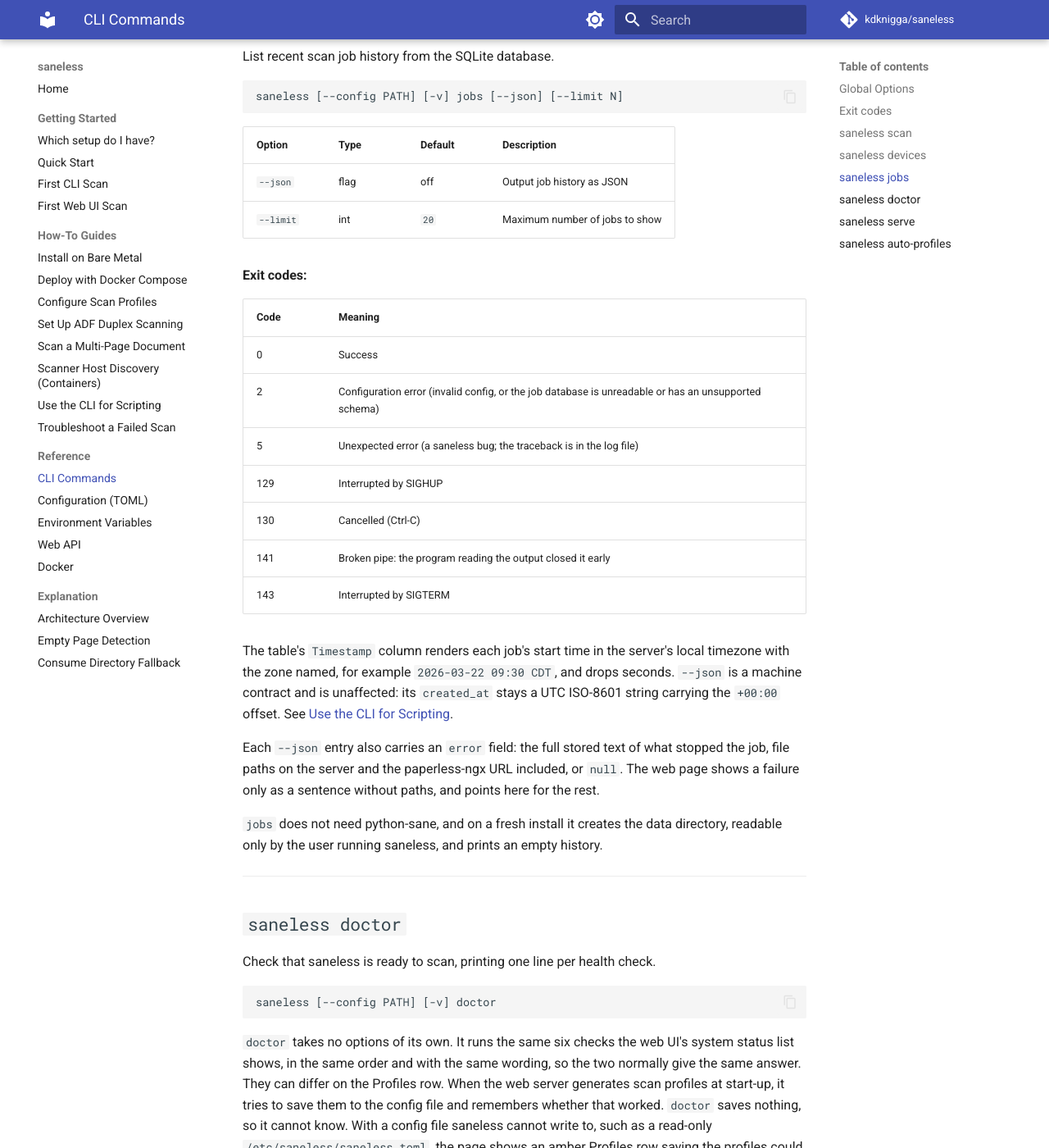
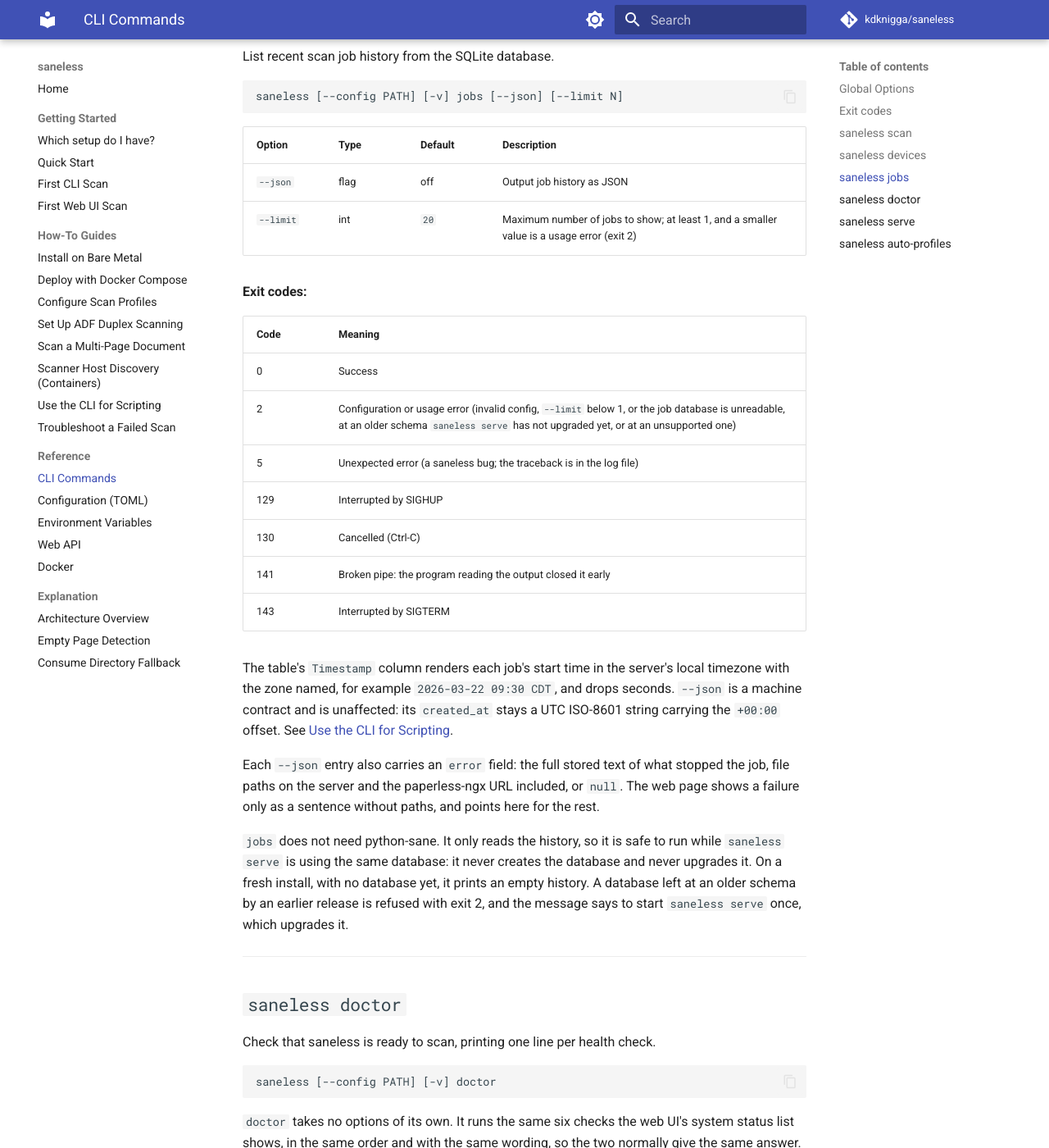
Before and after one commit to kdknigga/saneless, an MkDocs documentation site: the page built from docs/reference/cli-commands.md, in a window 1280 px wide and 1400 px high, scrolled down 7496 px. Shown: the whole window at 82% size. Built offline with MkDocs 1.6.1 and Material for MkDocs 9.7.7, drawn with Linux system fonts in a browser that asks for light colours; comment, search, counter and statistics services are not loaded.

Commit message:
fix(48-16): jobs reads the history without opening it for writing
- jobs lists through job.read_recent_jobs: no JobStore, no
  make_private_dir, so it never creates the database or data_dir and never
  migrates a database under a running server; an older schema is refused
  with exit 2 naming saneless serve
- --limit is click.IntRange(min=1): -1 and 0 are usage errors
- the two fresh-install tests now expect nothing created
- docs: the jobs section, its exit-2 row and the troubleshooting guide's
  job database bullet

Co-Authored-By: Claude Opus 5.5 (1M context) <noreply@anthropic.com>
Claude-Session: https://claude.ai/code/session_013CxQxLcnRUSK9XY3SKundu

```diff
--- a/docs/reference/cli-commands.md
+++ b/docs/reference/cli-commands.md
@@ -178,14 +178,14 @@ saneless [--config PATH] [-v] jobs [--json] [--limit N]
 | Option | Type | Default | Description |
 |--------|------|---------|-------------|
 | `--json` | flag | off | Output job history as JSON |
-| `--limit` | int | `20` | Maximum number of jobs to show |
+| `--limit` | int | `20` | Maximum number of jobs to show; at least 1, and a smaller value is a usage error (exit 2) |
 
 **Exit codes:**
 
 | Code | Meaning |
 |------|---------|
 | 0 | Success |
-| 2 | Configuration error (invalid config, or the job database is unreadable or has an unsupported schema) |
+| 2 | Configuration or usage error (invalid config, `--limit` below 1, or the job database is unreadable, at an older schema `saneless serve` has not upgraded yet, or at an unsupported one) |
 | 5 | Unexpected error (a saneless bug; the traceback is in the log file) |
 | 129 | Interrupted by SIGHUP |
 | 130 | Cancelled (Ctrl-C) |
@@ -196,7 +196,7 @@ The table's `Timestamp` column renders each job's start time in the server's loc
 
 Each `--json` entry also carries an `error` field: the full stored text of what stopped the job, file paths on the server and the paperless-ngx URL included, or `null`. The web page shows a failure only as a sentence without paths, and points here for the rest.
 
-`jobs` does not need python-sane, and on a fresh install it creates the data directory, readable only by the user running saneless, and prints an empty history.
+`jobs` does not need python-sane. It only reads the history, so it is safe to run while `saneless serve` is using the same database: it never creates the database and never upgrades it. On a fresh install, with no database yet, it prints an empty history. A database left at an older schema by an earlier release is refused with exit 2, and the message says to start `saneless serve` once, which upgrades it.
 
 ---
 
```
Also changed, not shown: docs/how-to/troubleshoot-a-failed-scan.md (+3 -0 lines), 2 other files.
